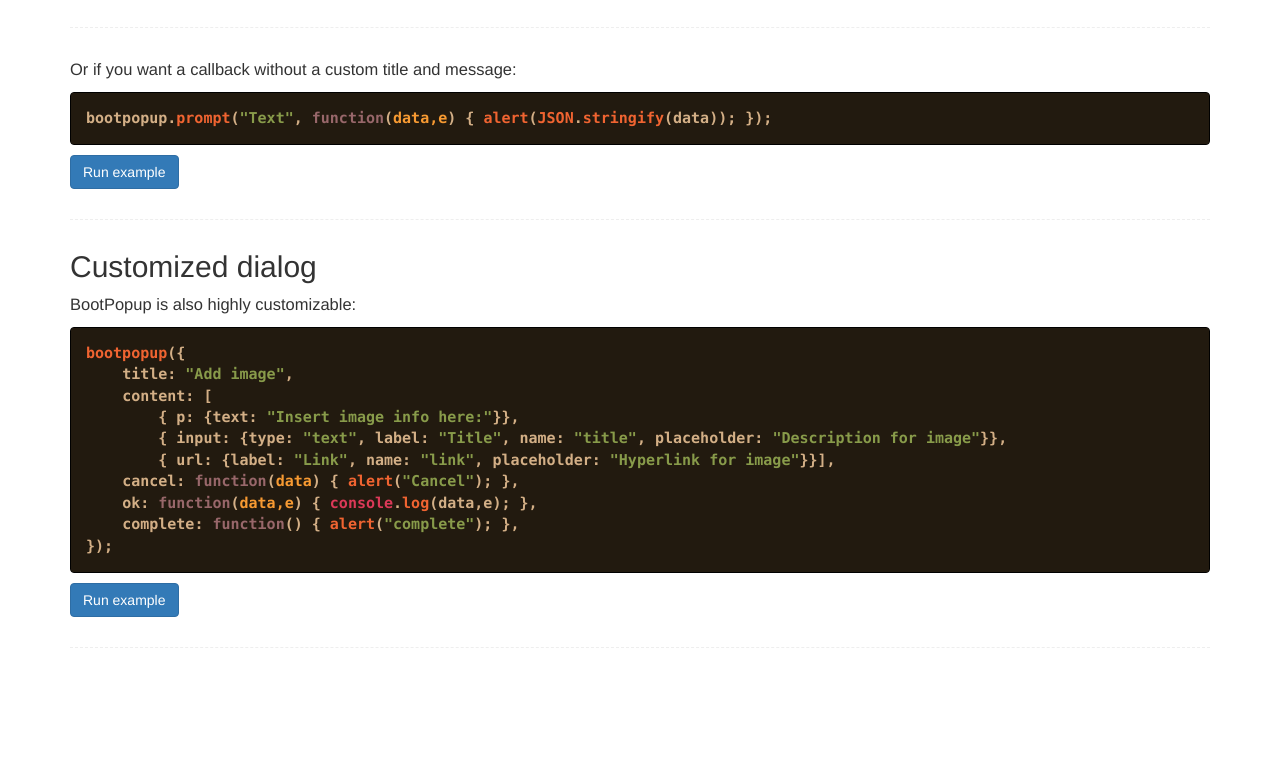
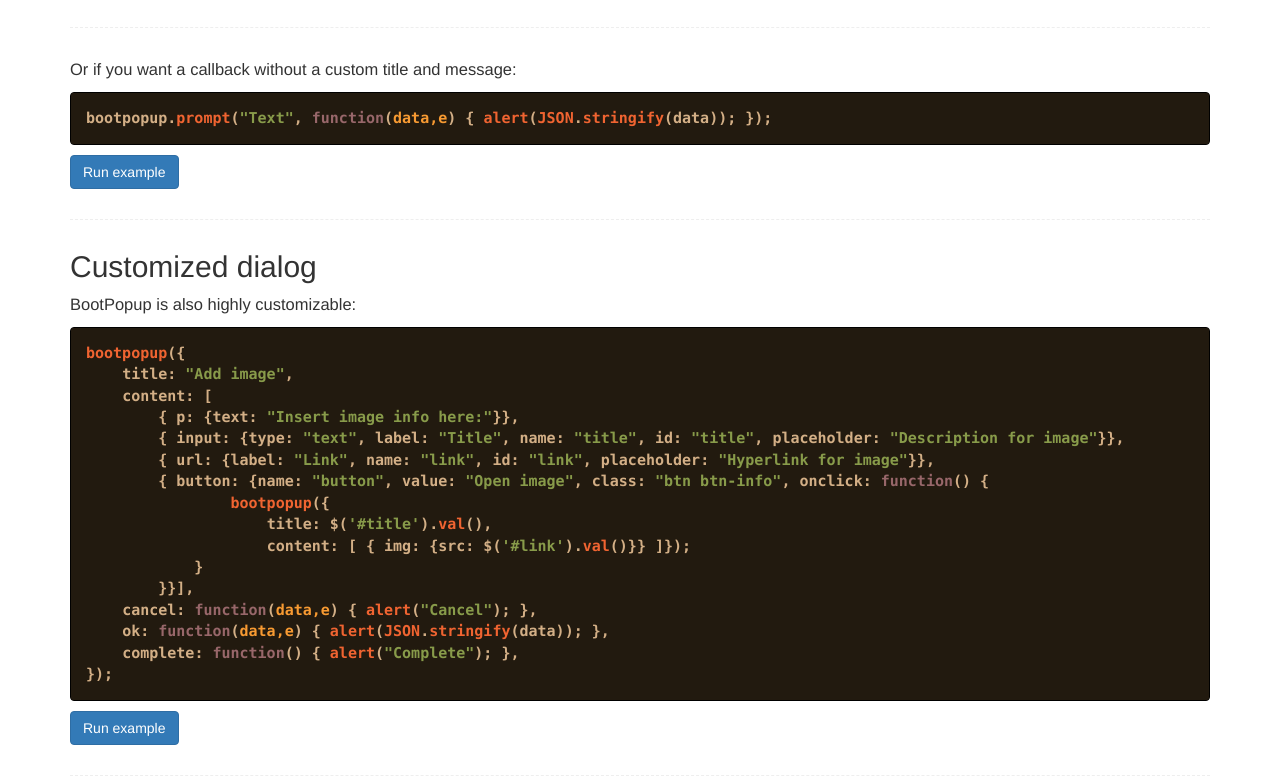
Before and after one commit to rigon/bootpopup, a website: page index.html in a window 1280 px wide. Shown: the part 2769-3553 px from the top of the page. Before the commit the page ends 3447 px from the top, so only its background shows below. Drawn offline with nearby package versions, Linux system fonts and the light colour scheme.

Commit message:
Customized dialog

```diff
--- a/index.html
+++ b/index.html
@@ -187,11 +187,17 @@
     title: &quot;Add image&quot;,
     content: [
         { p: {text: &quot;Insert image info here:&quot;}},
-        { input: {type: &quot;text&quot;, label: &quot;Title&quot;, name: &quot;title&quot;, placeholder: &quot;Description for image&quot;}},
-        { url: {label: &quot;Link&quot;, name: &quot;link&quot;, placeholder: &quot;Hyperlink for image&quot;}}],
-    cancel: function(data) { alert(&quot;Cancel&quot;); },
-    ok: function(data,e) { console.log(data,e); },
-    complete: function() { alert(&quot;complete&quot;); },
+        { input: {type: &quot;text&quot;, label: &quot;Title&quot;, name: &quot;title&quot;, id: &quot;title&quot;, placeholder: &quot;Description for image&quot;}},
+        { url: {label: &quot;Link&quot;, name: &quot;link&quot;, id: &quot;link&quot;, placeholder: &quot;Hyperlink for image&quot;}},
+        { button: {name: &quot;button&quot;, value: &quot;Open image&quot;, class: &quot;btn btn-info&quot;, onclick: function() {
+                bootpopup({
+                    title: $(&apos;#title&apos;).val(),
+                    content: [ { img: {src: $(&apos;#link&apos;).val()}} ]});
+            }
+        }}],
+    cancel: function(data,e) { alert(&quot;Cancel&quot;); },
+    ok: function(data,e) { alert(JSON.stringify(data)); },
+    complete: function() { alert(&quot;Complete&quot;); },
 });</code></pre>
 			<p><button id="example-customized-1" class="btn btn-primary">Run example</button></p><hr>
 
@@ -226,7 +232,7 @@
 						{ p: {text: "Insert image info here:"}},
 						{ input: {type: "text", label: "Title", name: "title", id: "title", placeholder: "Description for image"}},
 						{ url: {label: "Link", name: "link", id: "link", placeholder: "Hyperlink for image"}},
-						{ button: {label: "", name: "button", value: "Open image", class: "btn btn-info", onclick: function() {
+						{ button: {name: "button", value: "Open image", class: "btn btn-info", onclick: function() {
 								bootpopup({
 									title: $('#title').val(),
 									content: [ { img: {src: $('#link').val()}} ]});
```
